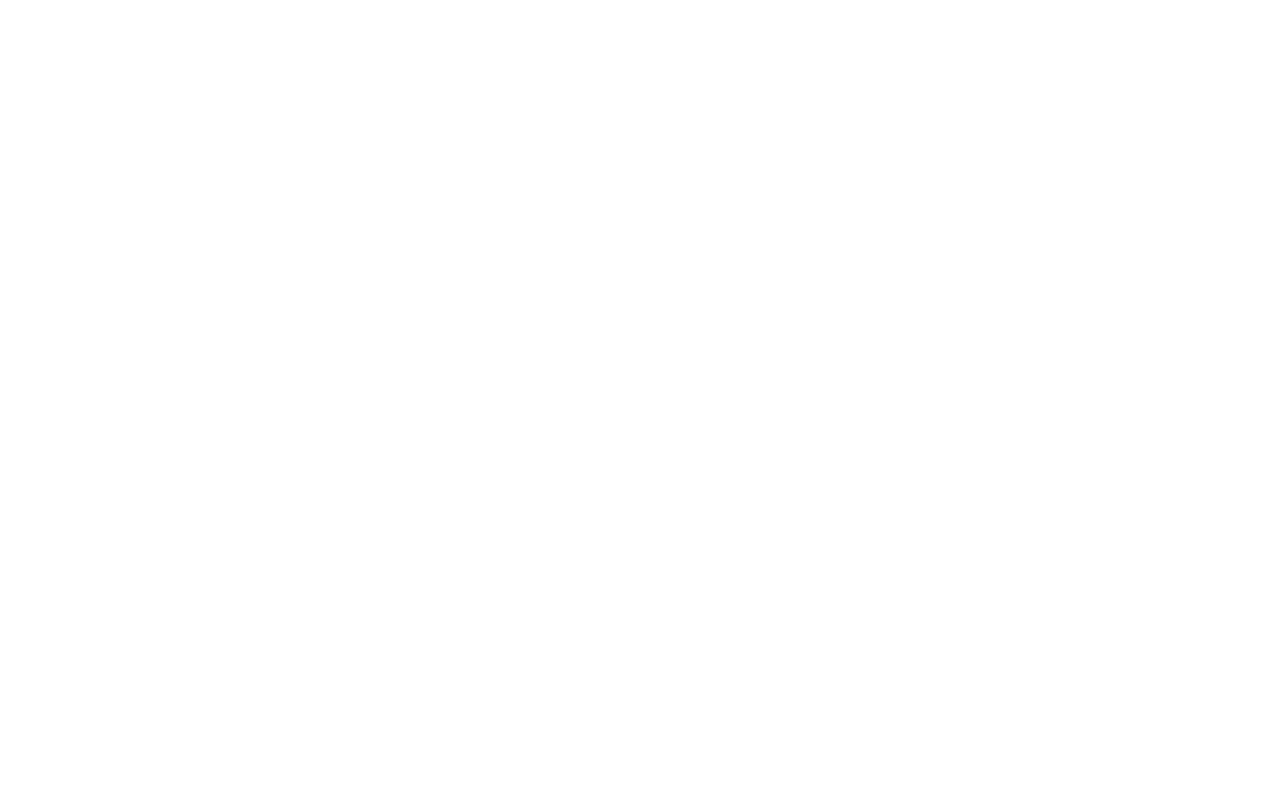
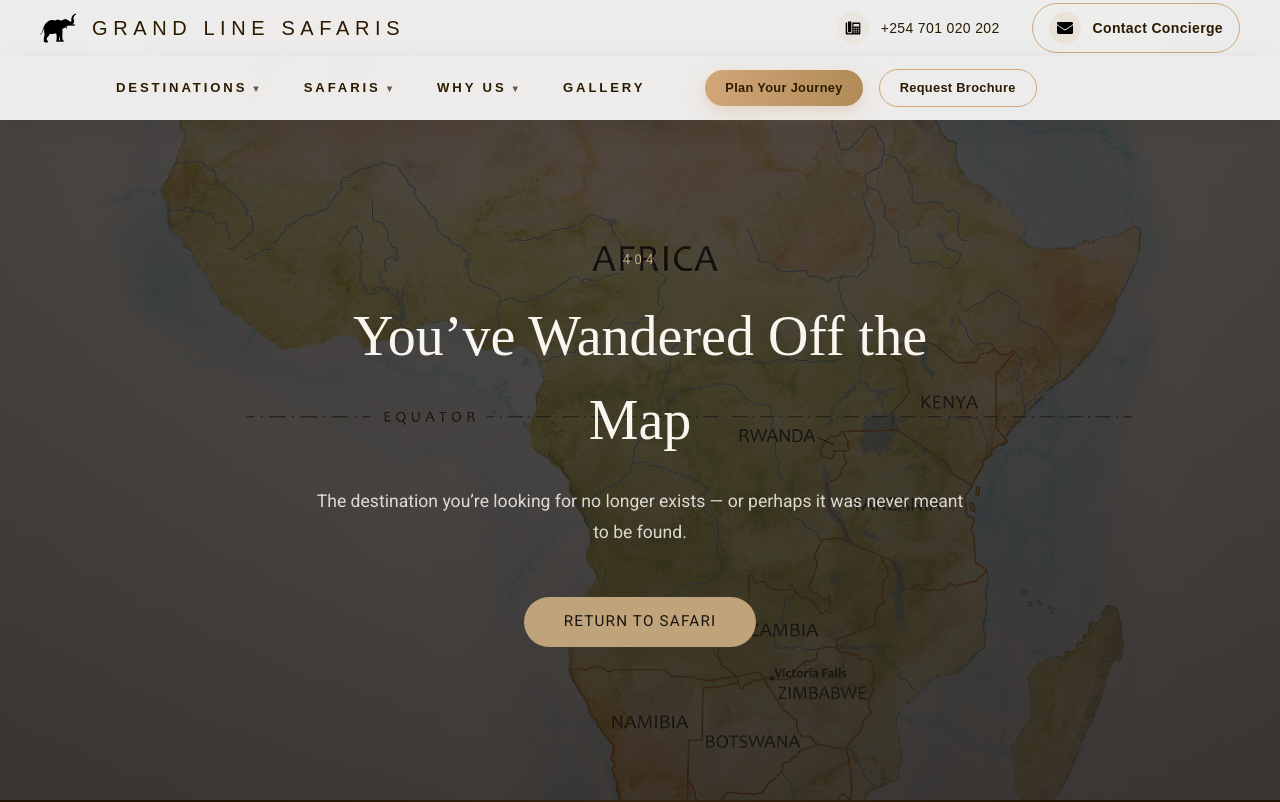
Before and after one commit to DavidParsley/Operation-Serengeti, a React (Vite) app in the folder frontend/: page /blog in a window 1280 px wide. Before the commit this address had no page. Shown: the top 802 px of the page. Built offline with nearby package versions, Linux system fonts and the light colour scheme; a web font is replaced by a local one.

Commit message:
Adds code & styling to NoPage

```diff
--- a/frontend/src/App.jsx
+++ b/frontend/src/App.jsx
@@ -1,5 +1,5 @@
 import { BrowserRouter, Routes, Route } from "react-router-dom";
-// import NoPage from "./pages/NoPage/NoPage";
+import NoPage from "./pages/NoPage/NoPage";
 import Layout from "./components/Layout/Layout";
 import About from "./pages/About/About";
 import Home from "./pages/Home/Home";
@@ -11,7 +11,7 @@
         <Route path="/" element={<Layout />}>
           <Route index element={<Home />} />
           <Route path="/about" element={<About />} />
-          {/* <Route path="*" element={<NoPage />} /> */}
+          <Route path="*" element={<NoPage />} />
         </Route>
       </Routes>
     </BrowserRouter>
--- a/frontend/src/pages/NoPage/NoPage.jsx
+++ b/frontend/src/pages/NoPage/NoPage.jsx
@@ -0,0 +1,36 @@
+import React from "react";
+import styles from "./NoPage.module.css";
+import { Link } from "react-router-dom";
+import { getImageUrl } from "../../utils";
+
+export default function NoPage() {
+  return (
+    <section className={styles.noPage}>
+      {/* Background Image */}
+      <div
+        className={styles.background}
+        style={{
+          backgroundImage: `url(${getImageUrl("NoPage/African-continent.avif")})`,
+        }}
+      />
+
+      {/* Dark overlay */}
+      <div className={styles.overlay} />
+
+      <div className={styles.content}>
+        <span className={styles.eyebrow}>404</span>
+
+        <h1 className={styles.title}>You’ve Wandered Off the Map</h1>
+
+        <p className={styles.description}>
+          The destination you’re looking for no longer exists — or perhaps
+          it was never meant to be found.
+        </p>
+
+        <Link to="/" className={styles.button}>
+          Return to Safari
+        </Link>
+      </div>
+    </section>
+  );
+}
--- a/frontend/src/pages/NoPage/NoPage.module.css
+++ b/frontend/src/pages/NoPage/NoPage.module.css
@@ -0,0 +1,94 @@
+@import "../../vars.css";
+
+.noPage {
+  position: relative;
+  min-height: 100vh;
+  width: 100%;
+  padding-top: 6rem; /* ✅ pushes content below navbar */
+  background-color: var(--color-dark);
+  display: flex;
+  align-items: center;
+  justify-content: center;
+  text-align: center;
+  overflow: hidden;
+}
+
+/* Background image layer */
+.background {
+  position: absolute;
+  inset: 0;
+  background-size: cover;
+  background-position: center;
+  opacity: 0.4;
+  z-index: 0;
+}
+
+/* Gradient overlay */
+.overlay {
+  position: absolute;
+  inset: 0;
+  z-index: 1;
+  background:
+    radial-gradient(
+      circle at center,
+      rgba(26, 20, 16, 0.15),
+      rgba(26, 20, 16, 0.35)
+    ),
+    linear-gradient(
+      to bottom,
+      rgba(26, 20, 16, 0.2),
+      rgba(26, 20, 16, 0.45)
+    );
+}
+
+
+.content {
+  position: relative;
+  z-index: 2;
+  max-width: 720px;
+  padding: 2rem;
+  color: var(--color-text);
+}
+
+.eyebrow {
+  display: block;
+  font-family: var(--font-sans);
+  letter-spacing: 0.3em;
+  font-size: 0.85rem;
+  color: var(--color-primary);
+  margin-bottom: 1.5rem;
+}
+
+.title {
+  font-family: var(--font-serif);
+  font-size: clamp(2.5rem, 5vw, 3.5rem);
+  font-weight: 500;
+  margin-bottom: 1.5rem;
+}
+
+.description {
+  font-family: var(--font-sans);
+  font-size: 1.1rem;
+  line-height: 1.8;
+  color: rgba(249, 245, 239, 0.85);
+  margin-bottom: 3rem;
+}
+
+.button {
+  display: inline-block;
+  padding: 0.85rem 2.5rem;
+  font-family: var(--font-sans);
+  font-size: 0.95rem;
+  letter-spacing: 0.08em;
+  text-transform: uppercase;
+  color: var(--color-dark);
+  background-color: var(--color-primary);
+  border-radius: 50px;
+  transition: transform var(--transition-fast),
+    background-color var(--transition-fast);
+}
+
+.button:hover {
+  background-color: var(--color-accent);
+  transform: translateY(-2px);
+}
```
Also changed, not shown: frontend/assets/NoPage/African-continent.avif (added), 1 other file (tests, documents, lock files or other folders).
